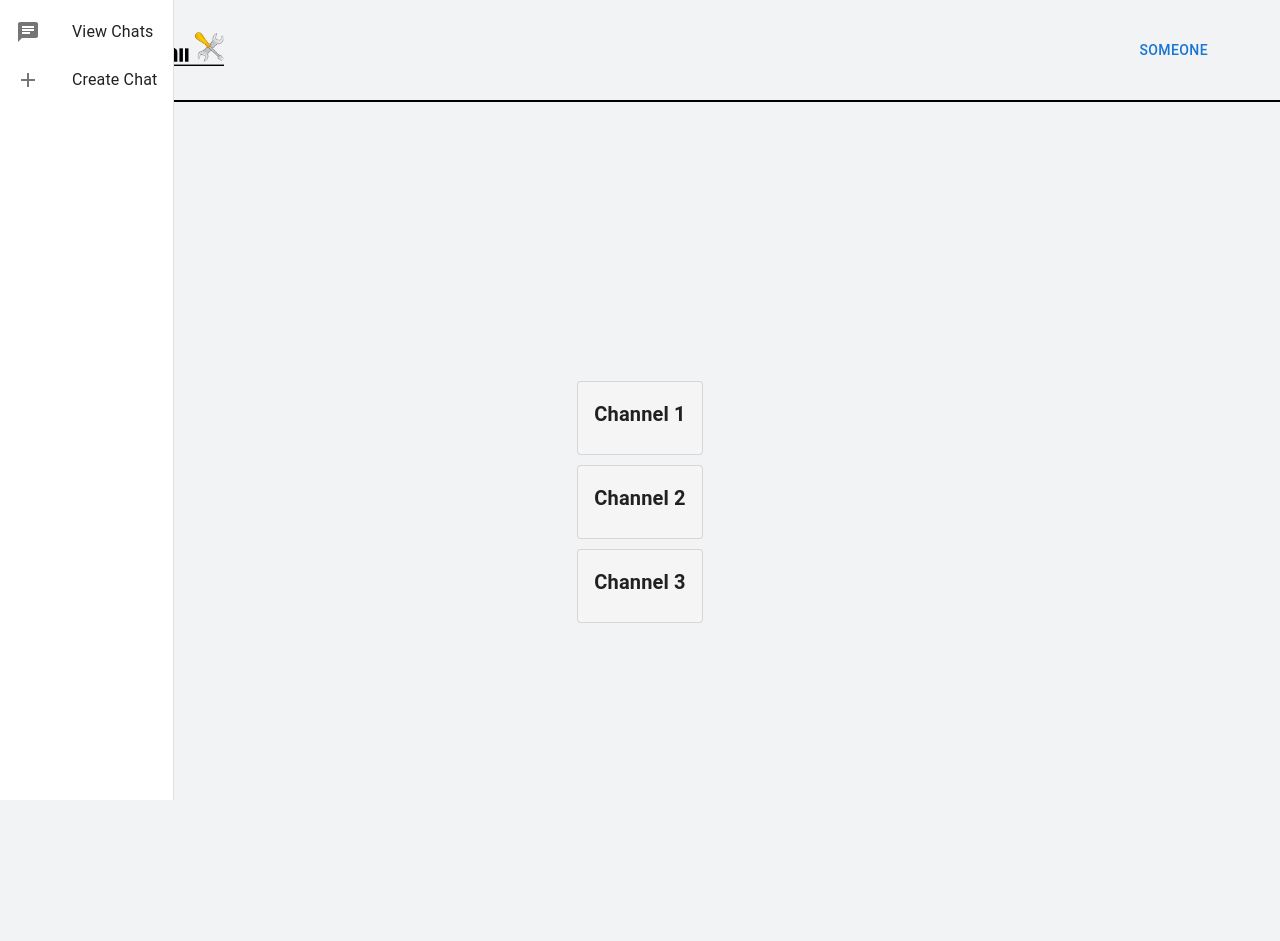
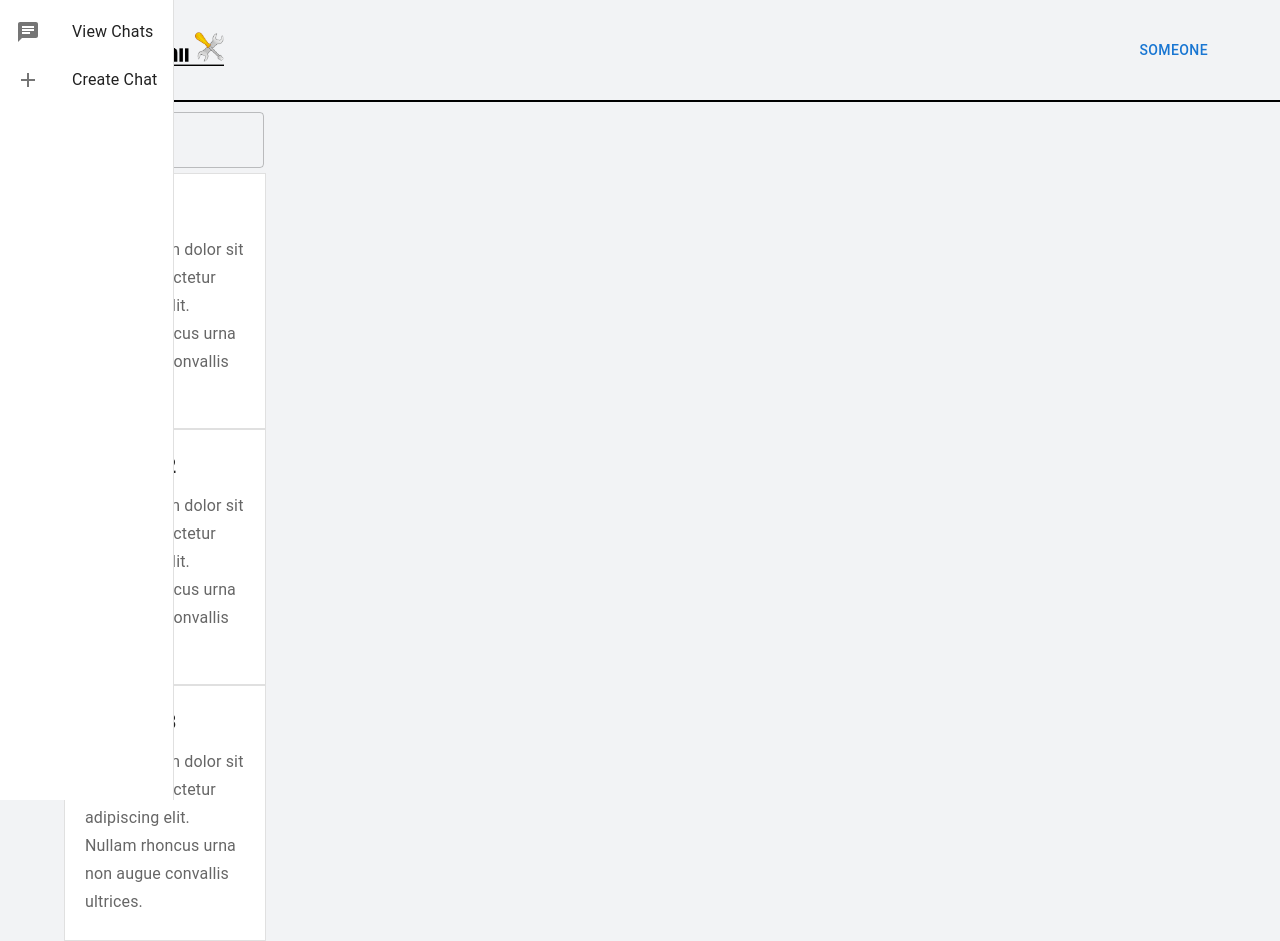
Before and after one commit to zxch91/Teamprojectsteam12, a Next.js app: page /chat in a window 1280 px wide. Before the commit the page ends 902 px from the top, so only its background shows below. Built offline with nearby package versions, Linux system fonts and the light colour scheme.

Commit message:
Channels on the side - potential scroll down

```diff
--- a/src/components/Channel.js
+++ b/src/components/Channel.js
@@ -6,29 +6,36 @@ import Typography from "@mui/material/Typography";
 
 const Channel = ({ title, onClick }) => {
   {return (
+
     <Card onClick={onClick}
       sx={{
-        maxWidth: 300,
-        margin: "10px auto",
         cursor: "pointer",
-        backgroundColor: "#f5f5f5",
-        transition: "transform 0.2s",
+        width: "100%",
+        backgroundColor: "#ffffff",
+        border: "1px solid #e0e0e0",
         boxShadow: "none",
-        "&:hover": {
-          transform: "scale(1.05)",
-          boxShadow: "0 0 5px 0px rgba(0, 0, 0, 0.2)",
-        },
+        borderRadius: 0,
+        overflow: "hidden",
       }}
       variant="outlined"
     >
-      <CardContent>
+
+      <CardContent sx={{ padding: "20px" }}>
         <Typography
           variant="h6"
           component="h2"
-          align="center"
-          sx={{ fontWeight: "bold", color: "#212121" }}
+          align="left"
+          sx={{ fontWeight: "bold", color: "#212121", marginBottom: "10px" }}
         >
           {title}
+        </Typography>
+        <Typography
+          variant="subtitle1"
+          component="p"
+          align="left"
+          sx={{ color: "#666666" }}
+        >
+          Lorem ipsum dolor sit amet, consectetur adipiscing elit. Nullam rhoncus urna non augue convallis ultrices.
         </Typography>
       </CardContent>
     </Card>
--- a/src/pages/chat.js
+++ b/src/pages/chat.js
@@ -1,6 +1,6 @@
 import { useState, useEffect } from 'react';
 import MessageList from '../components/messageList';
-import { Container, Box, Typography } from '@mui/material';
+import { Container, Box, Typography, TextField } from '@mui/material';
 import styles from '@/styles/Chat.module.css';
 import Sidebar from '../components/Sidebar';
 import Channel from '../components/Channel';
@@ -10,7 +10,7 @@ export default function Chat() {
   const [messages, setMessages] = useState([]);
   const [inputMessage, setInputMessage] = useState('');
   const [selectedChannel, setSelectedChannel] = useState(false);
-  const [showChannelList, setShowChannelList] = useState(true);
+  const [search, setSearch] = useState("");
 
   useEffect(() => {
     fetch('/api/messages')
@@ -44,15 +44,25 @@ export default function Chat() {
 
   const handleChannelSelect = (channel) => {
     setSelectedChannel(channel);
-    setShowChannelList(false);
     fetch(`/api/messages?channel=${channel.id}`)
       .then((response) => response.json())
       .then((data) => setMessages(data));
+      console.log(channel.id);
   };
 
   return (
     <Container maxWidth="lg" sx={{ display: 'flex' }}>
       <Sidebar className={styles.sidebar} />
+      <Box flexGrow={0} width={200}>
+        <TextField id="chatSearch" label="Chat Search" variant="outlined" sx={{mt: "10px", mb:"5px"}} />
+        {channels.map((channel) => (
+          <Channel
+            key={channel.id}
+            title={channel.title}
+            onClick={() => handleChannelSelect(channel)}
+          />
+        ))}
+      </Box>
       <Box flexGrow={1} className={styles.chatContainer}>
         {selectedChannel && (
           <ChatBox
@@ -62,17 +72,6 @@ export default function Chat() {
             sendMessage={sendMessage}
           />
         )}
-        {showChannelList && (
-          <Box className={styles.channelList}>
-            {channels.map((channel) => (
-              <Channel
-                key={channel.id}
-                title={channel.title}
-                onClick={() => handleChannelSelect(channel)}
-              />
-            ))}
-          </Box>
-        )}
       </Box>
     </Container>
   );
```
